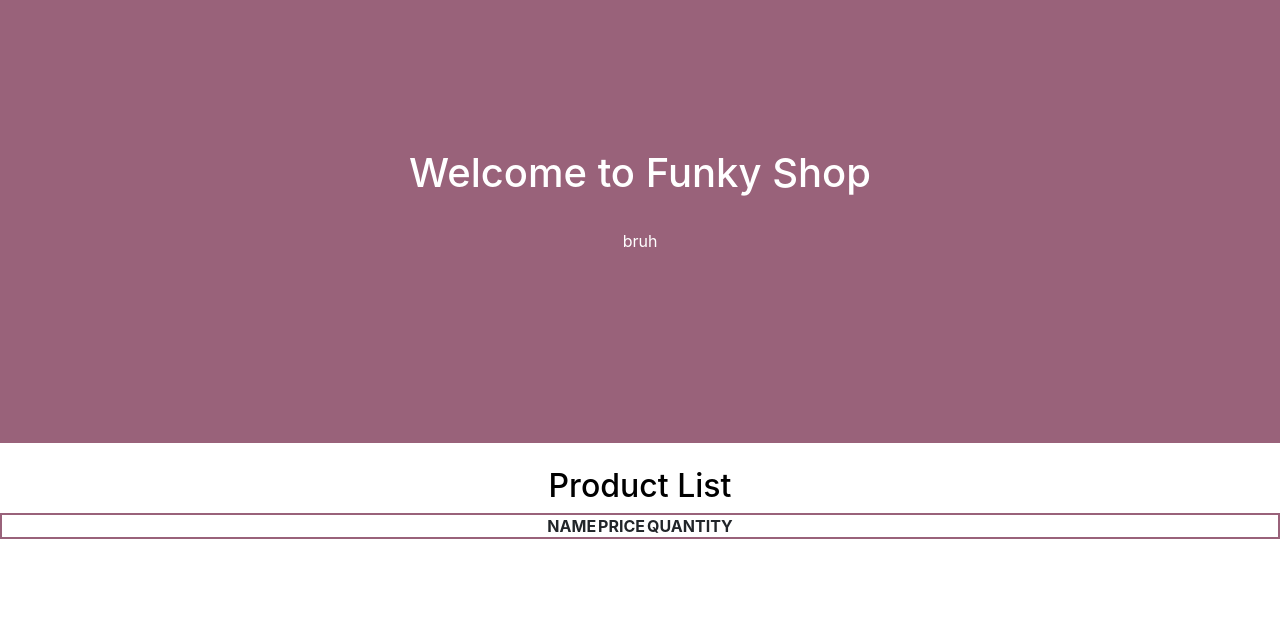
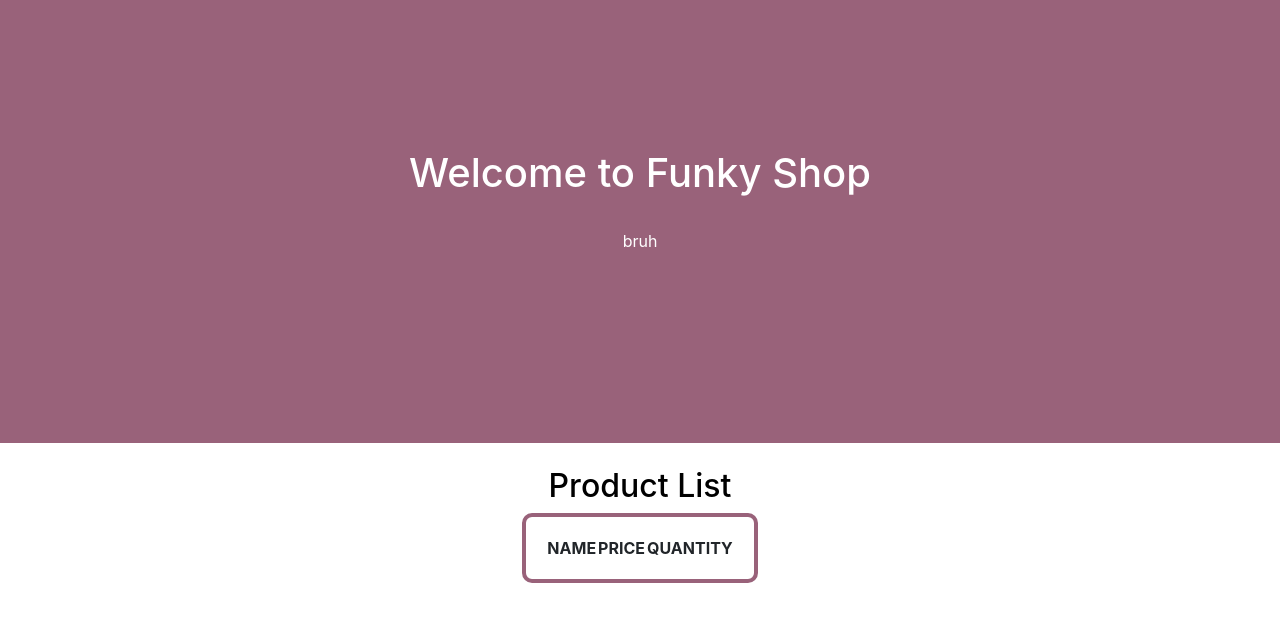
Before and after one commit to 1tylers/466-best-group, a PHP site: page /website.php in a window 1280 px wide. Shown: the part 57-679 px from the top of the page. Run offline with PHP 8.4, Linux system fonts and the light colour scheme; data that the repository does not hold is empty.

Commit message:
Update styles.css

```diff
--- a/styles.css
+++ b/styles.css
@@ -1,4 +1,3 @@
-
 h2 {
 	color: black;
 	text-align: center;
@@ -26,13 +25,20 @@ h2 {
     align-items: center;
 }
 
-table {
+.center-container {
 	display: flex;
+	justify-content: center;
+	align-items: center;
+}
+
+
+.table-center {
 	text-align: center;
-	flex-direction: column;
-	align-items: center;
-	border: 2px solid #99627A;
+	border: 4px solid #99627A;
+	border-radius: 10px;
+	padding: 20px;
 }
+
 
 .login-center {
 	display: flex;
```
